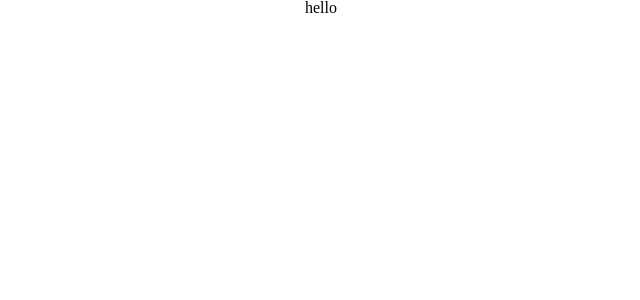
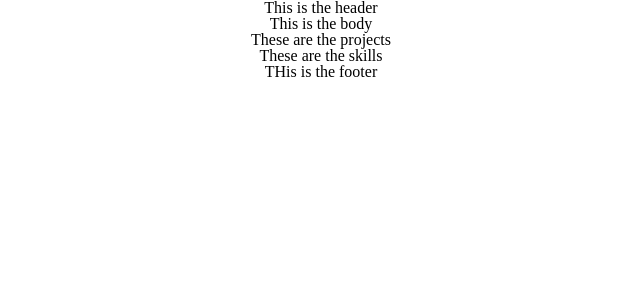
Before and after one commit to petrussola/new-portfolio-website-frontend, a React (Create React App) app: page / in a window 1280 px wide. Shown: the top 300 px of the page, without its empty margins (319-959 px from the left). Built offline with nearby package versions, Linux system fonts and the light colour scheme.

Commit message:
Add skeleton components

```diff
--- a/src/App.js
+++ b/src/App.js
@@ -1,8 +1,23 @@
 import React from 'react';
 import './App.css';
 
+// COMPONENTS
+import Header from './components/header';
+import Body from './components/body';
+import Projects from './components/projects';
+import Skills from './components/skills';
+import Footer from './components/footer';
+
 function App() {
-    return <div className="App">hello</div>;
+    return (
+        <div className="App">
+            <Header />
+            <Body />
+            <Projects />
+            <Skills />
+            <Footer />
+        </div>
+    );
 }
 
 export default App;
--- /dev/null
+++ b/src/components/body.js
@@ -0,0 +1,7 @@
+import React from 'react';
+
+const body = () => {
+    return <div>This is the body</div>;
+};
+
+export default body;
--- /dev/null
+++ b/src/components/footer.js
@@ -0,0 +1,7 @@
+import React from 'react';
+
+const footer = () => {
+    return <div>THis is the footer</div>;
+};
+
+export default footer;
--- /dev/null
+++ b/src/components/header.js
@@ -0,0 +1,7 @@
+import React from 'react';
+
+const header = () => {
+    return <div>This is the header</div>;
+};
+
+export default header;
--- /dev/null
+++ b/src/components/projects.js
@@ -0,0 +1,7 @@
+import React from 'react';
+
+const projects = () => {
+    return <div>These are the projects</div>;
+};
+
+export default projects;
--- /dev/null
+++ b/src/components/skills.js
@@ -0,0 +1,7 @@
+import React from 'react';
+
+const skills = () => {
+    return <div>These are the skills</div>;
+};
+
+export default skills;
```
Also changed, not shown: 1 other file (tests, documents, lock files or other folders).
